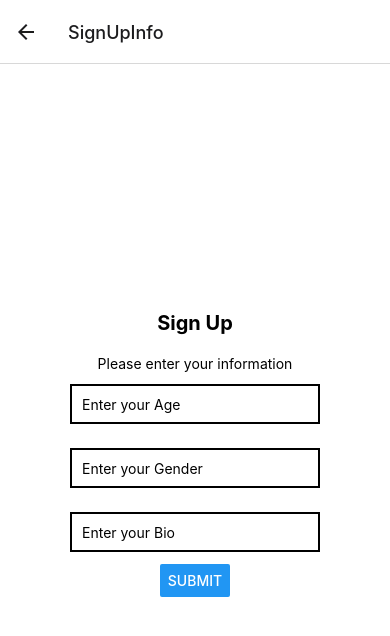
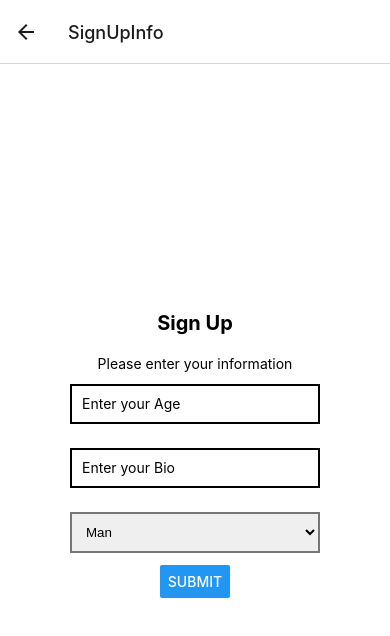
Before and after one commit to Anti-Catfish-Dating-App/HookdDatingApp, a React Native app: screen /SignUpInfo in a window 390 px wide. Shown: the top 636 px of the page. Built offline with nearby package versions, Linux system fonts and the light colour scheme; no server answers.

Commit message:
react picker

```diff
--- a/package.json
+++ b/package.json
@@ -14,6 +14,7 @@
   },
   "dependencies": {
     "@react-native-async-storage/async-storage": "^1.15.11",
+    "@react-native-picker/picker": "^2.2.1",
     "@react-navigation/native": "^6.0.6",
     "@react-navigation/native-stack": "^6.2.5",
     "@types/convict": "^6.1.1",
@@ -41,6 +42,7 @@
     "react-hook-form": "^7.20.2",
     "react-native": "0.64.3",
     "react-native-deck-swiper": "^2.0.5",
+    "react-native-dropdown-picker": "^5.2.3",
     "react-native-image-picker": "^4.3.0",
     "react-native-reanimated": "^2.2.4",
     "react-native-safe-area-context": "3.3.2",
--- a/screens/SignUpInfo.js
+++ b/screens/SignUpInfo.js
@@ -14,16 +14,17 @@ import { InputForm } from "./Input"
 import { connect } from "react-redux"
 import { useNavigation } from "@react-navigation/native"
 import { editUser } from "../store/auth"
+import { Picker } from "@react-native-picker/picker"
 
 const SignUpInfo = (props) => {
   const navigation = useNavigation()
   const { control, handleSubmit } = useForm()
-
+  const [gender, setGender] = useState("")
   const onSubmit = async (data) => {
     const resStatus = await props.editUser({
       id: props.auth.id,
       age: data.Age,
-      gender: data.Gender,
+      gender: gender,
       bio: data.Bio,
     })
 
@@ -41,9 +42,19 @@ const SignUpInfo = (props) => {
 
       <InputForm name="Age" style={styles.input} control={control} />
 
-      <InputForm name="Gender" style={styles.input} control={control} />
+      <InputForm name="Bio" style={styles.input2} control={control} />
 
-      <InputForm name="Bio" style={styles.input2} control={control} />
+      <Picker
+        selectedValue={gender}
+        onValueChange={(itemValue, itemIndex) => setGender(itemValue)}
+        style={styles.picker}
+        mode={"dropdown"}
+        numberOfLines={"1"}
+      >
+        <Picker.Item label="Man" value="Man" />
+        <Picker.Item label="Woman" value="Woman" />
+        <Picker.Item label="Other" value="Other" />
+      </Picker>
 
       <Button title="Submit" onPress={handleSubmit(onSubmit)} />
     </View>
@@ -76,6 +87,13 @@ const styles = StyleSheet.create({
     borderWidth: 2,
     padding: 10,
   },
+  picker: {
+    width: 250,
+    borderWidth: 2,
+    padding: 10,
+    margin: 12,
+    overflow: "hidden",
+  },
 })
 
 const mapSignup = (state) => {
```
Also changed, not shown: screens/OtherGender.js (added), 1 other file (tests, documents, lock files or other folders).
